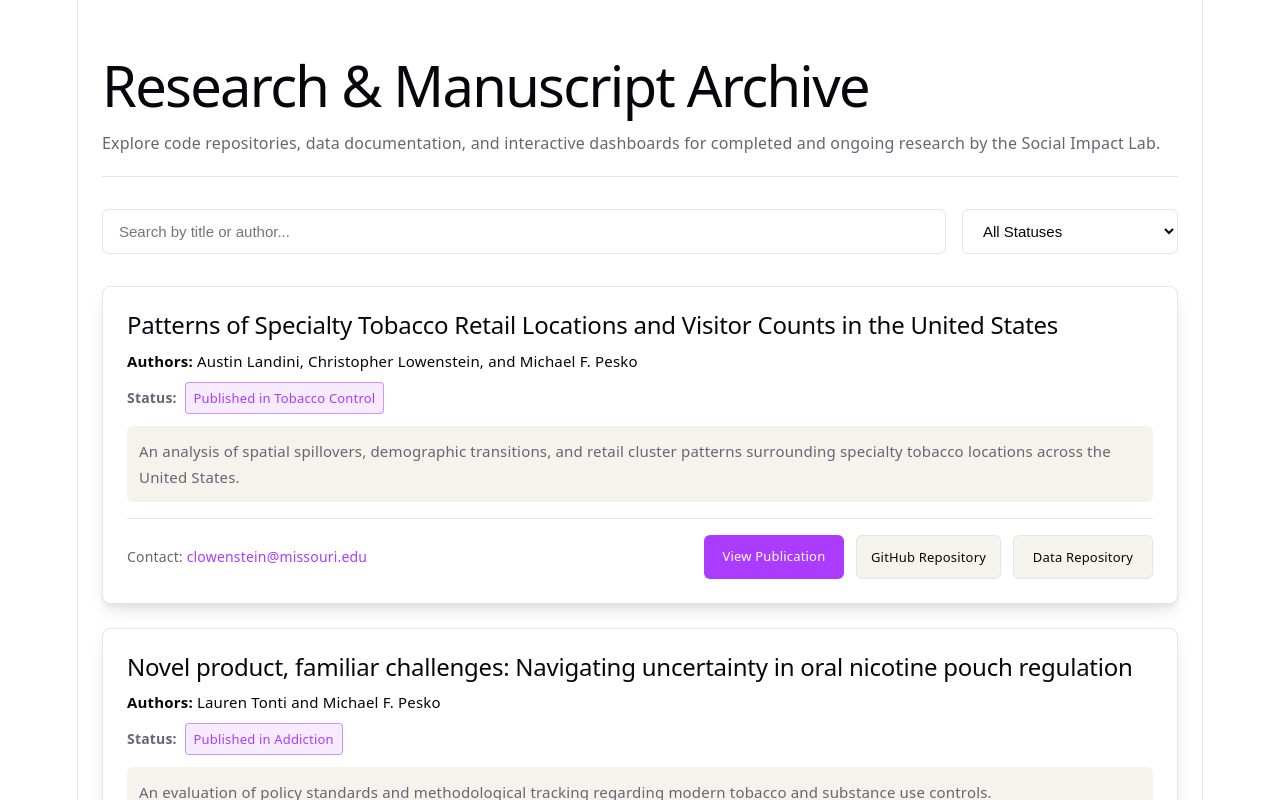
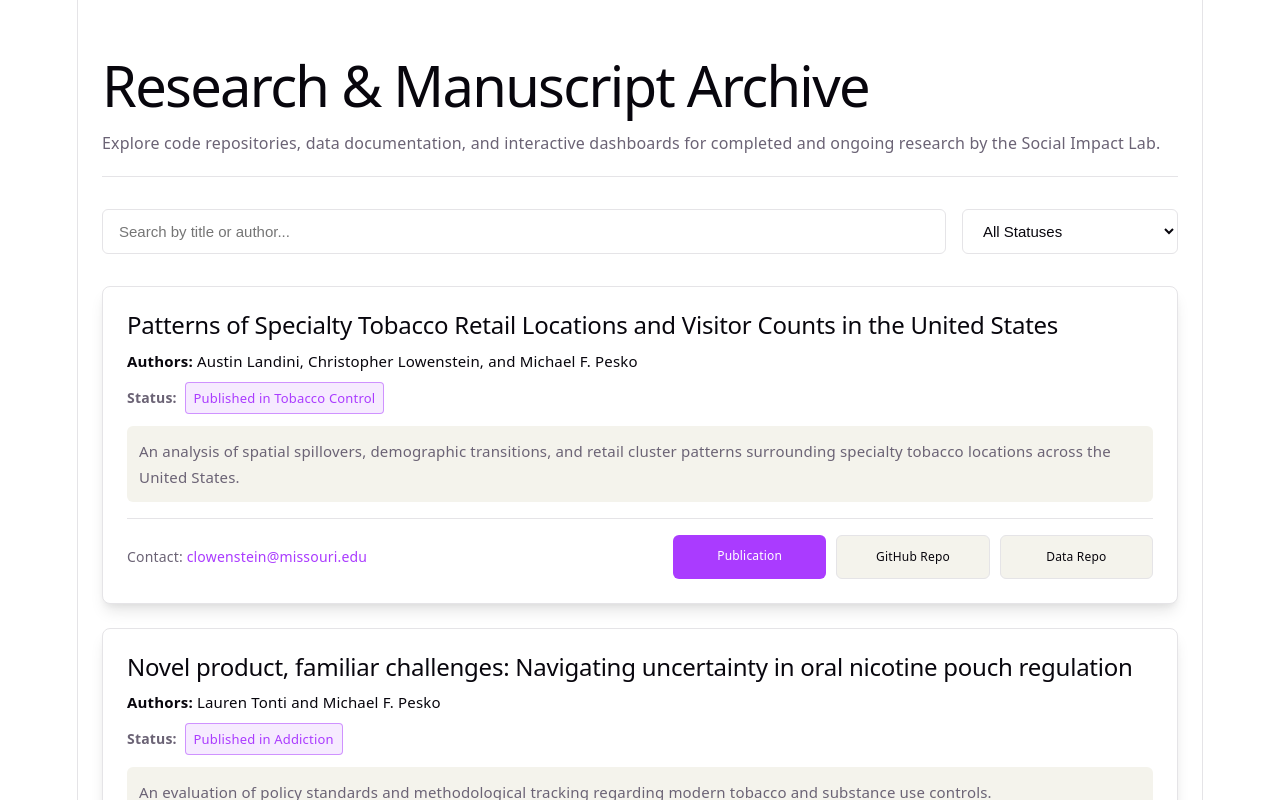
Before and after one commit to Social-Impact-Lab-SIL/SIL-Publications-Archive, a React (Vite) app: page / in a window 1280 px wide. Shown: the top 800 px of the page. Built offline with nearby package versions, Linux system fonts and the light colour scheme.

Commit message:
Fix Button Spacing v4

```diff
--- a/src/App.jsx
+++ b/src/App.jsx
@@ -135,96 +135,100 @@ export default function App() {
                 {pub.abstract}
               </p>
 
-              <div style={{ display: 'flex', justifyContent: 'space-between', alignItems: 'center', flexWrap: 'wrap', gap: '12px', borderTop: '1px solid var(--border)', paddingTop: '16px' }}>
+              <div style={{ display: 'flex', justifyContent: 'space-between', alignItems: 'center', flexWrap: 'wrap', gap: '16px', borderTop: '1px solid var(--border)', paddingTop: '16px' }}>
                 <span style={{ fontSize: '14px', color: 'var(--text)' }}>
                   Contact: <a href={`mailto:${pub.contact}`} style={{ color: 'var(--accent)', textDecoration: 'none' }}>{pub.contact}</a>
                 </span>
 
-                {/* Grid Layout with Locked 3-Column Structure */}
-                <div style={{ display: 'grid', gridTemplateColumns: 'repeat(3, minmax(140px, auto))', gap: '12px', justifyContent: 'end' }}>
+                {/* Strictly Locked 3-Column Grid Container */}
+                <div style={{ display: 'grid', gridTemplateColumns: 'repeat(3, 1fr)', gap: '10px', width: '100%', maxWidth: '480px' }}>
 
                   {/* Slot 1: View Publication */}
-                  <div style={{ display: 'flex', justifyContent: 'flex-end' }}>
+                  <div style={{ display: 'flex' }}>
                     {pub.pubLink ? (
                       <a
                         href={pub.pubLink}
                         target="_blank"
                         rel="noopener noreferrer"
                         style={{
-                          padding: '8px 14px',
+                          padding: '8px 10px',
                           background: 'var(--accent)',
                           color: '#fff',
                           borderRadius: '6px',
-                          fontSize: '13px',
+                          fontSize: '12px',
                           textDecoration: 'none',
                           fontWeight: '500',
                           textAlign: 'center',
-                          width: '100%'
+                          width: '100%',
+                          boxSizing: 'border-box'
                         }}
                       >
-                        View Publication
+                        Publication
                       </a>
                     ) : null}
                   </div>
 
                   {/* Slot 2: GitHub Repository */}
-                  <div style={{ display: 'flex', justifyContent: 'flex-end' }}>
+                  <div style={{ display: 'flex' }}>
                     {pub.repoLink ? (
                       <a
                         href={pub.repoLink}
                         target="_blank"
                         rel="noopener noreferrer"
                         style={{
-                          padding: '8px 14px',
+                          padding: '8px 10px',
                           background: 'var(--code-bg)',
                           color: 'var(--text-h)',
                           borderRadius: '6px',
-                          fontSize: '13px',
+                          fontSize: '12px',
                           textDecoration: 'none',
                           border: '1px solid var(--border)',
                           fontWeight: '500',
                           textAlign: 'center',
-                          width: '100%'
+                          width: '100%',
+                          boxSizing: 'border-box'
                         }}
                       >
-                        GitHub Repository
+                        GitHub Repo
                       </a>
                     ) : null}
                   </div>
 
-                  {/* Slot 3: Data Repository (or invisible placeholder to hold grid structure) */}
-                  <div style={{ display: 'flex', justifyContent: 'flex-end' }}>
+                  {/* Slot 3: Data Repository */}
+                  <div style={{ display: 'flex' }}>
                     {pub.dataRepoLink ? (
                       <a
                         href={pub.dataRepoLink}
                         target="_blank"
                         rel="noopener noreferrer"
                         style={{
-                          padding: '8px 14px',
+                          padding: '8px 10px',
                           background: 'var(--code-bg)',
                           color: 'var(--text-h)',
                           borderRadius: '6px',
-                          fontSize: '13px',
+                          fontSize: '12px',
                           textDecoration: 'none',
                           border: '1px solid var(--border)',
                           fontWeight: '500',
                           textAlign: 'center',
-                          width: '100%'
+                          width: '100%',
+                          boxSizing: 'border-box'
                         }}
                       >
-                        Data Repository
+                        Data Repo
                       </a>
                     ) : (
                       <div
                         aria-hidden="true"
                         style={{
-                          padding: '8px 14px',
+                          padding: '8px 10px',
                           visibility: 'hidden',
                           pointerEvents: 'none',
-                          width: '100%'
+                          width: '100%',
+                          boxSizing: 'border-box'
                         }}
                       >
-                        Data Repository
+                        Data Repo
                       </div>
                     )}
                   </div>
```
